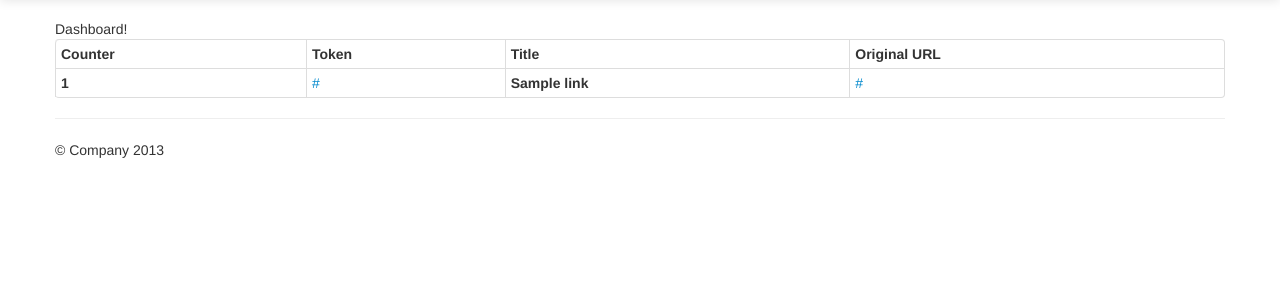
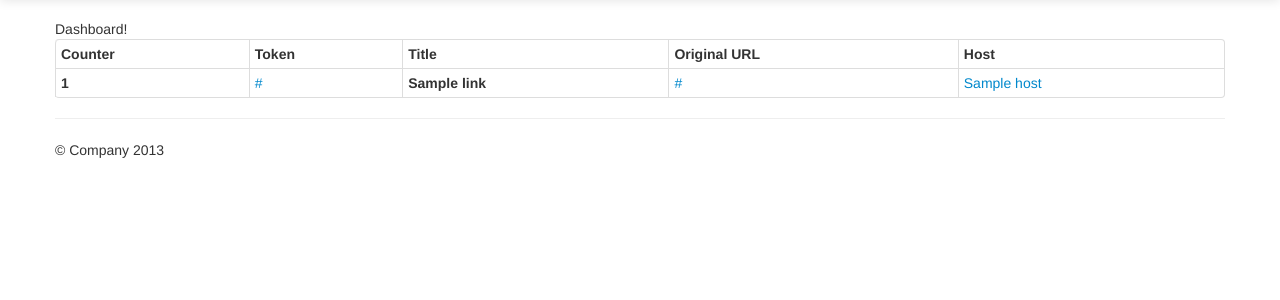
Before and after one commit to slok/dwarf, a Django app: template dwarf/userprofile/templates/userprofile/dashboard.html in a window 1280 px wide. Shown: the part 41-341 px from the top of the page. Run offline with Django 3.2, Linux system fonts and the light colour scheme; the template is opened without the code that fills it: most values are stand-ins (such as "Sample title", 1, 10 or a date in 2020); parts of the project's set-up code (start-up, migrations or seed data) failed here and were passed over; some libraries are stand-ins or nearby versions.

Commit message:
Added host extractor to the link creation. Closes #4

```diff
--- a/dwarf/linkshortener/tasks.py
+++ b/dwarf/linkshortener/tasks.py
@@ -2,7 +2,7 @@ from celery import task
 from django.contrib.auth.models import User
 
 from linkshortener.models import ShortLink, UserLink
-from dwarfutils.urlutils import extract_url_title
+from dwarfutils.urlutils import extract_url_title, extract_url_host
 
 
 @task()
@@ -17,11 +17,15 @@ def create_token(url, user_id=None):
     except:
         title = "No title"
 
+    # Get the host
+    host = extract_url_host(url)
+
     # Create the instance with the data
     sl = ShortLink()
     sl.counter = counter
     sl.url = url
     sl.title = title
+    sl.host = host
 
     # Save
     sl.save()
--- a/dwarf/userprofile/templates/userprofile/dashboard.html
+++ b/dwarf/userprofile/templates/userprofile/dashboard.html
@@ -10,6 +10,7 @@
               <th>Token</th>
               <th>Title</th>
               <th>Original URL</th>
+              <th>Host</th>
             </tr>
         </thead>
         <tbody>
@@ -19,6 +20,7 @@
                 <td><a href={% url "forwarder-forward" link.token %}>{% url "forwarder-forward" link.token %}</a></td>
                 <th>{{link.title}}</th>
                 <td><a href="http://{{link.url}}">{{link.url}}</a></td>
+                <td><a href="http://{{link.host}}">{{link.host}}</a></td>
             </tr>
         {% endfor %}
         </tbody>
```
